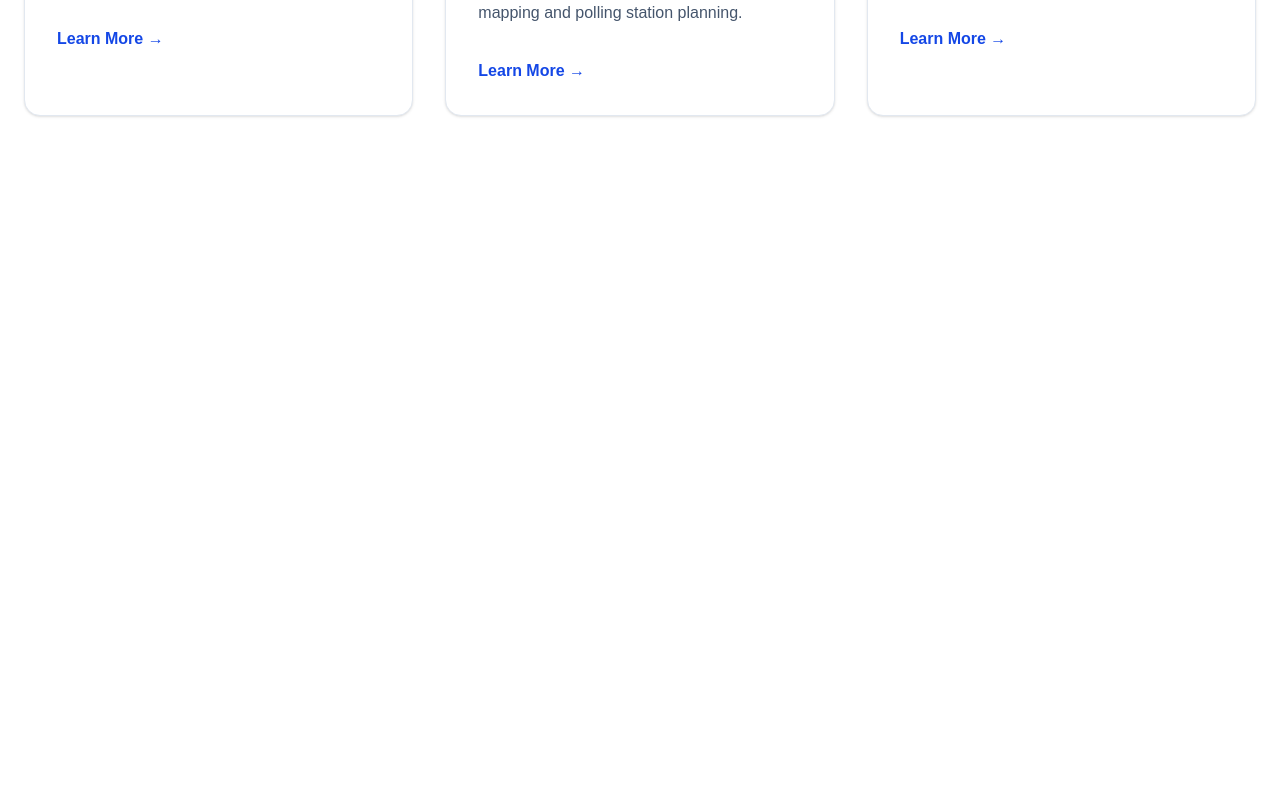
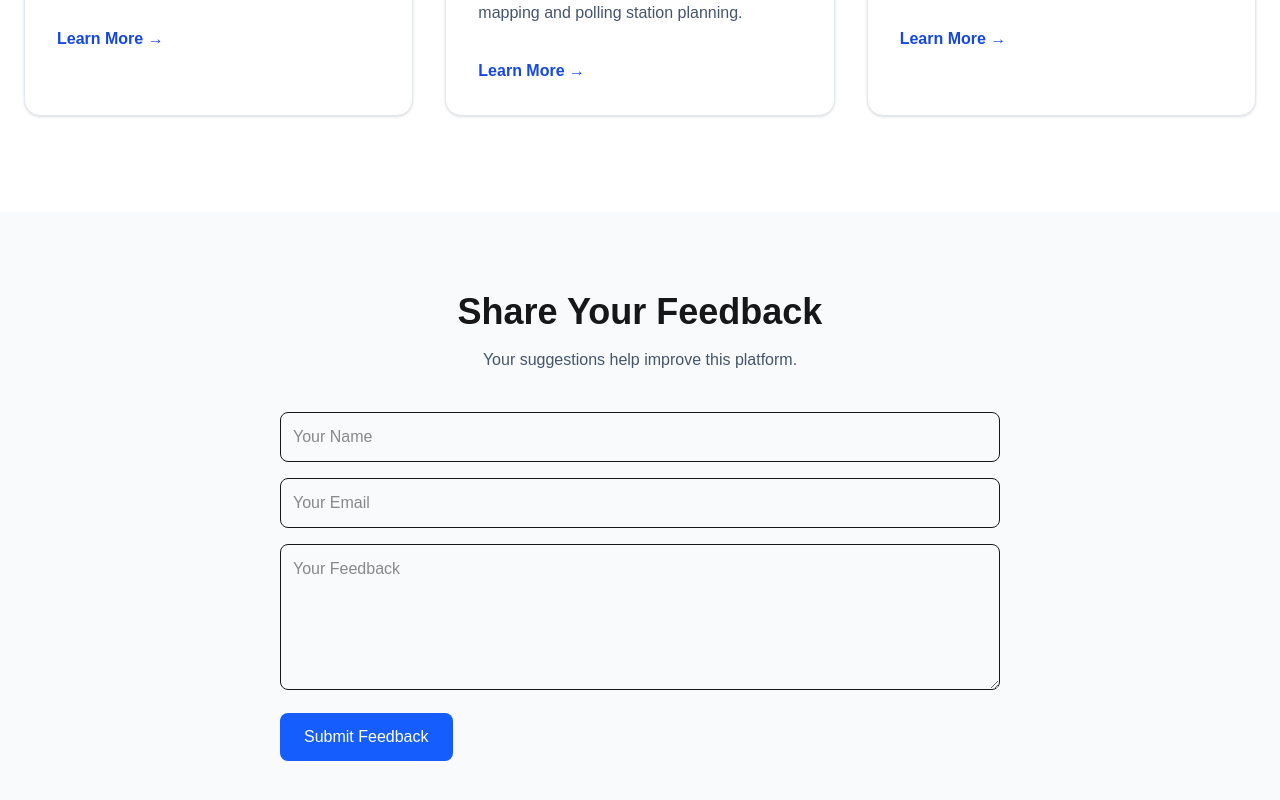
Before and after one commit to stechnophile/sabiyotech, a Next.js app: page /en in a window 1280 px wide. Shown: the part 2502-3302 px from the top of the page. Before the commit the page ends 2714 px from the top, so only its background shows below. Built offline with nearby package versions, Linux system fonts and the light colour scheme.

Commit message:
Feedback added

```diff
--- a/app/[locale]/layout.tsx
+++ b/app/[locale]/layout.tsx
@@ -4,6 +4,7 @@ import {notFound} from "next/navigation";
 import {routing} from "@/i18n/routing";
 import Navbar from "@/components/Navbar";
 import AIAssistant from "@/components/AIAssistant";
+import Feedback from "@/components/Feedback";
 
 export function generateStaticParams() {
   return routing.locales.map((locale) => ({locale}));
@@ -32,6 +33,7 @@ export default async function LocaleLayout({
       <Navbar />
       <AIAssistant />
       {children}
+      <Feedback />
     </NextIntlClientProvider>
   );
 }
--- /dev/null
+++ b/components/Feedback.tsx
@@ -0,0 +1,42 @@
+export default function Feedback() {
+  return (
+    <section className="bg-slate-50 py-20">
+      <div className="mx-auto max-w-3xl px-6">
+        <h2 className="text-4xl font-bold text-center">
+          Share Your Feedback
+        </h2>
+
+        <p className="mt-4 text-center text-slate-600">
+          Your suggestions help improve this platform.
+        </p>
+
+        <form className="mt-10 space-y-4">
+          <input
+            type="text"
+            placeholder="Your Name"
+            className="w-full rounded-lg border p-3"
+          />
+
+          <input
+            type="email"
+            placeholder="Your Email"
+            className="w-full rounded-lg border p-3"
+          />
+
+          <textarea
+            rows={5}
+            placeholder="Your Feedback"
+            className="w-full rounded-lg border p-3"
+          />
+
+          <button
+            type="submit"
+            className="rounded-lg bg-blue-600 px-6 py-3 text-white"
+          >
+            Submit Feedback
+          </button>
+        </form>
+      </div>
+    </section>
+  );
+}
```
